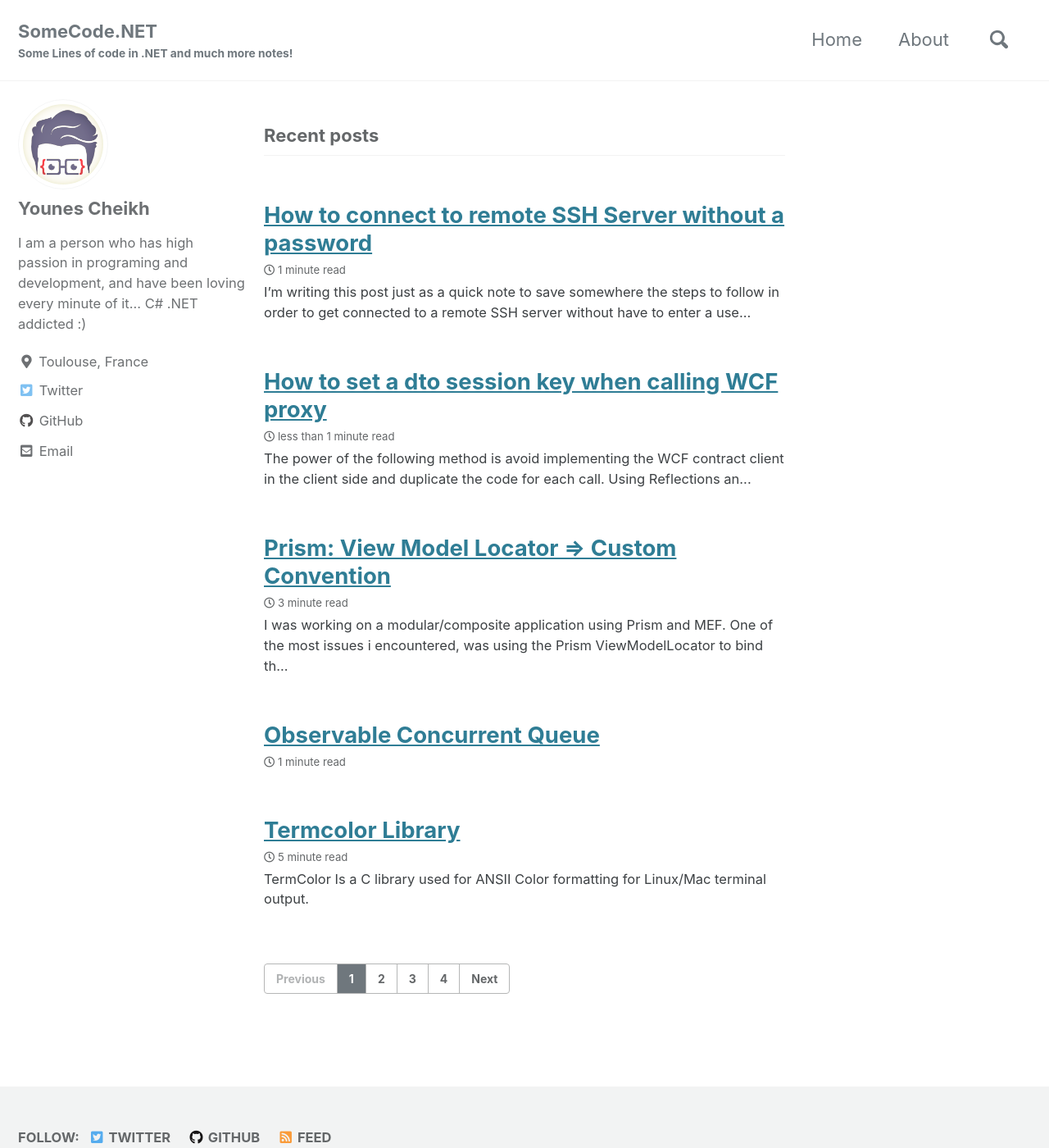
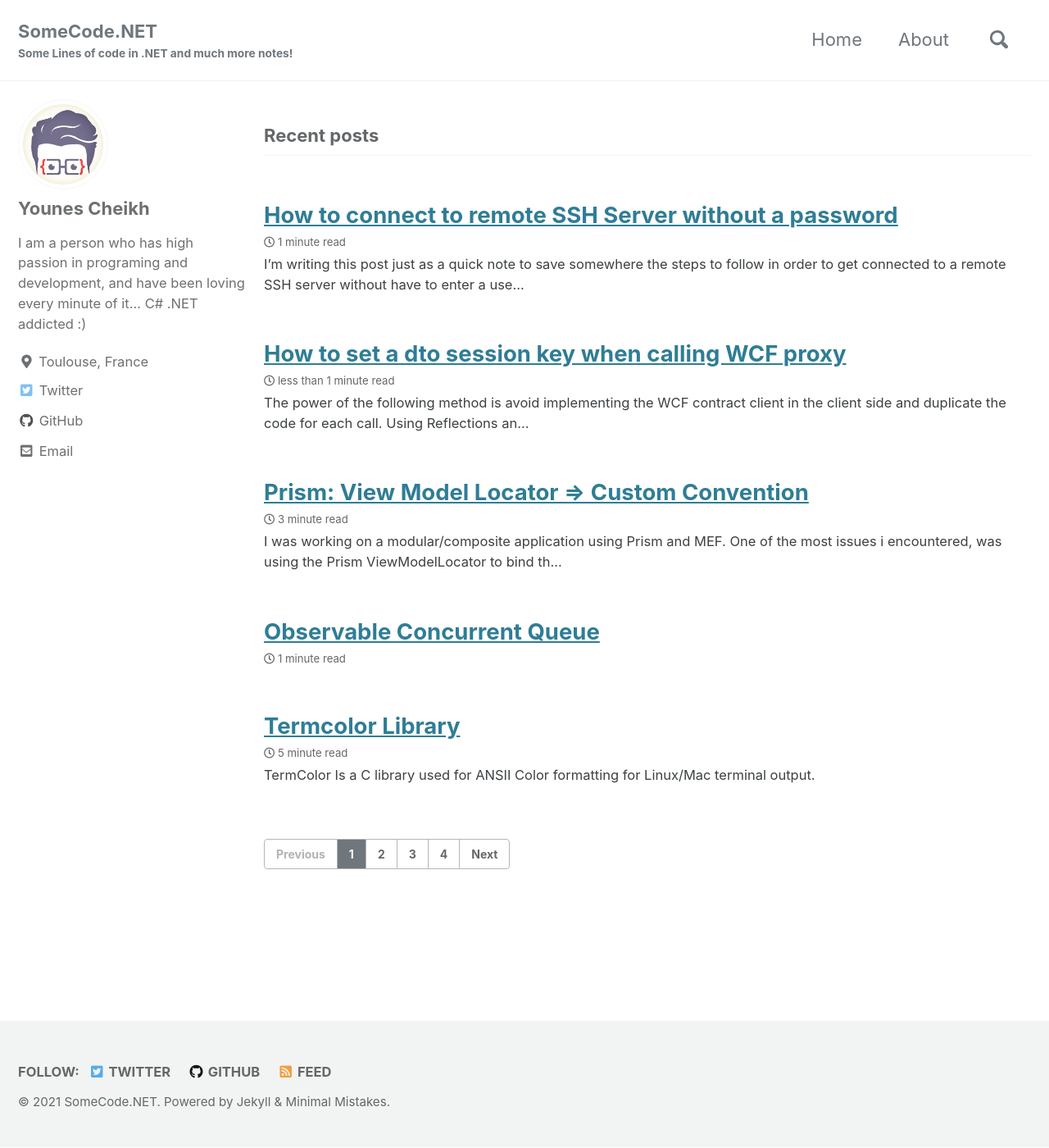
Before and after one commit to cyounes/cyounes.github.io, a Jekyll site: the page built from index.html, in a window 1280 px wide and 1400 px high. Shown: the whole window at 82% size. Built offline with Jekyll 4.4.1, drawn with Linux system fonts in a browser that asks for light colours; cached includes are drawn as plain includes; the list of posts is cut into pages by our own code.

Commit message:
Update _archive.scss

```diff
--- a/_sass/minimal-mistakes/_archive.scss
+++ b/_sass/minimal-mistakes/_archive.scss
@@ -9,12 +9,12 @@
   @include breakpoint($large) {
     float: right;
     width: calc(100% - #{$right-sidebar-width-narrow});
-    padding-right: $right-sidebar-width-narrow;
+    padding-right: 0px; /* $right-sidebar-width-narrow; */
   }
 
   @include breakpoint($x-large) {
     width: calc(100% - #{$right-sidebar-width});
-    padding-right: $right-sidebar-width;
+    padding-right: 0px; /*  $right-sidebar-width; */
   }
 }
 
```
